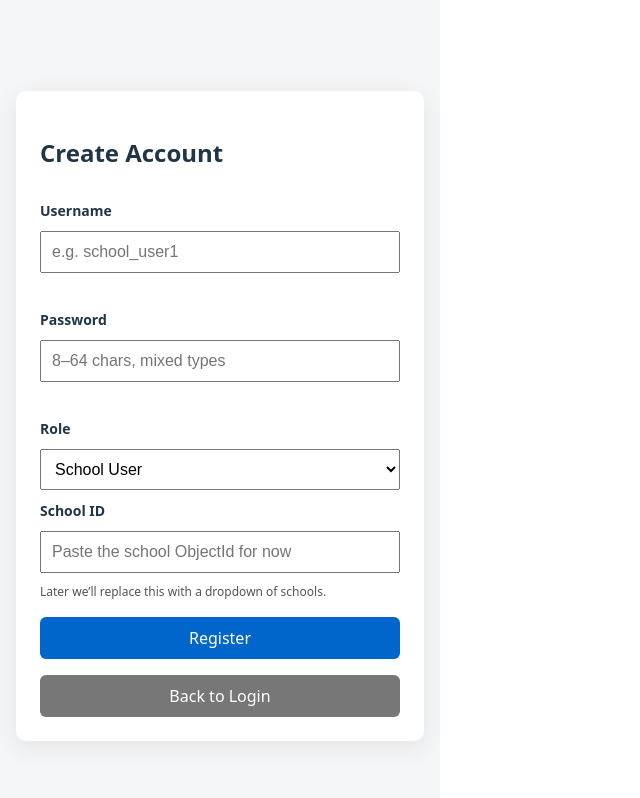
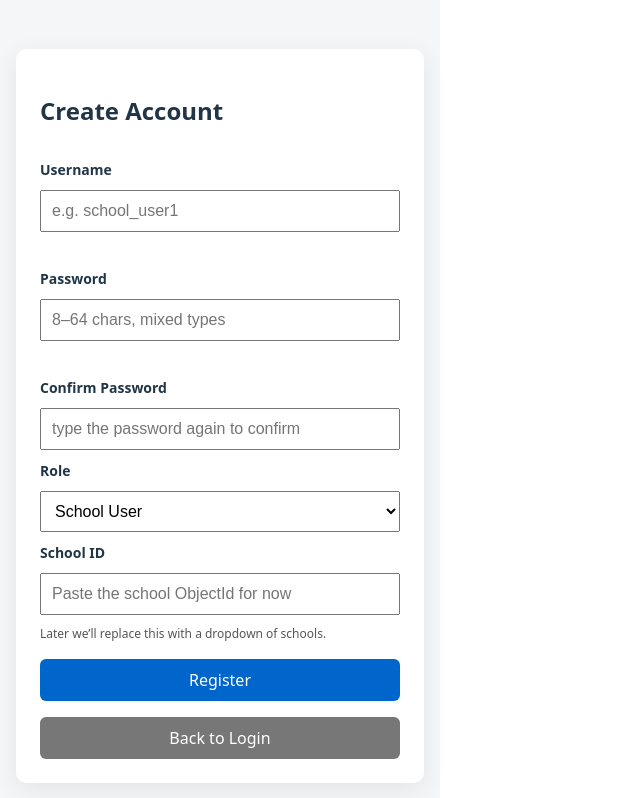
Before and after one commit to sgiraldogodoy/Webware_C26_Term_Project, a React (Vite) app in the folder client/: page /register in a window 1280 px wide. Shown: the top 798 px of the page, without its empty margins (0-640 px from the left). Built offline with nearby package versions, Linux system fonts and the light colour scheme.

Commit message:
Fix Login and registration hashing

```diff
--- a/client/src/Pages/DashboardPage.jsx
+++ b/client/src/Pages/DashboardPage.jsx
@@ -36,6 +36,13 @@ export default function DashboardPage() {
             <h1>Dashboard</h1>
             <p>Role: {user.role}</p>
             <p>School ID: {user.schoolId || "Admin user"}</p>
+            <button
+                className="btn"
+                onClick={() => {
+                    localStorage.removeItem("token");
+                    navigate("/");
+                }}
+            > Log Out</button>
         </div>
     );
 }
--- a/client/src/Pages/RegisterPage.jsx
+++ b/client/src/Pages/RegisterPage.jsx
@@ -21,7 +21,7 @@ function validateUsernameClient(raw) {
     };
 }
 
-function validatePasswordClient(pw) {
+function validatePasswordClient(pw, confirm_pw) {
     if (!pw) return { ok: false, message: "Password is required." };
     if (pw.length < 8 || pw.length > 64) return { ok: false, message: "Password must be 8–64 characters." };
     if (/\s/.test(pw)) return { ok: false, message: "No spaces allowed." };
@@ -36,12 +36,14 @@ function validatePasswordClient(pw) {
     if (!(hasLower && hasUpper && hasDigit && hasSpecial)) {
         return { ok: false, message: "Must include uppercase, lowercase, number, and special character." };
     }
+    if (pw !== confirm_pw) return { ok: false, message: "Passwords do not match." };
     return { ok: true, message: "" };
 }
 
 export default function RegisterPage() {
     const [username, setUsername] = useState("");
     const [password, setPassword] = useState("");
+    const [confirm_password, setConfirmPassword] = useState("");
     const [role, setRole] = useState("SCHOOL");
     const [schoolId, setSchoolId] = useState(""); // for now you can paste an ObjectId
     const [error, setError] = useState("");
@@ -51,7 +53,7 @@ export default function RegisterPage() {
     const navigate = useNavigate();
 
     const usernameCheck = useMemo(() => validateUsernameClient(username), [username]);
-    const passwordCheck = useMemo(() => validatePasswordClient(password), [password]);
+    const passwordCheck = useMemo(() => validatePasswordClient(password, confirm_password), [password]);
 
     async function handleSubmit(e) {
         e.preventDefault();
@@ -122,6 +124,15 @@ export default function RegisterPage() {
                 <div style={styles.hint}>
                     {password.length > 0 && (passwordCheck.ok ? "✓ Strong password" : passwordCheck.message)}
                 </div>
+                <label style={styles.label}>Confirm Password</label>
+                <input
+                    style={styles.input}
+                    value={confirm_password}
+                    onChange={(e) => setConfirmPassword(e.target.value)}
+                    type="password"
+                    placeholder="type the password again to confirm"
+                    autoComplete="new-password"
+                />
 
                 <label style={styles.label}>Role</label>
                 <select style={styles.input} value={role} onChange={(e) => setRole(e.target.value)}>
@@ -151,7 +162,7 @@ export default function RegisterPage() {
                 <button
                     type="button"
                     onClick={() => navigate("/")}
-                    style={{ ...styles.button, background: "#777" }}
+                    style={{...styles.button, background: "#777"}}
                 >
                     Back to Login
                 </button>
@@ -178,9 +189,9 @@ const styles = {
         flexDirection: "column",
         gap: 10
     },
-    label: { fontSize: 14, fontWeight: 600 },
-    input: { padding: 10, fontSize: 16 },
-    hint: { fontSize: 12, color: "#555", minHeight: 16 },
+    label: {fontSize: 14, fontWeight: 600},
+    input: {padding: 10, fontSize: 16},
+    hint: {fontSize: 12, color: "#555", minHeight: 16 },
     button: {
         padding: 10,
         fontSize: 16,
```
Also changed, not shown: 1 other file (tests, documents, lock files or other folders).
